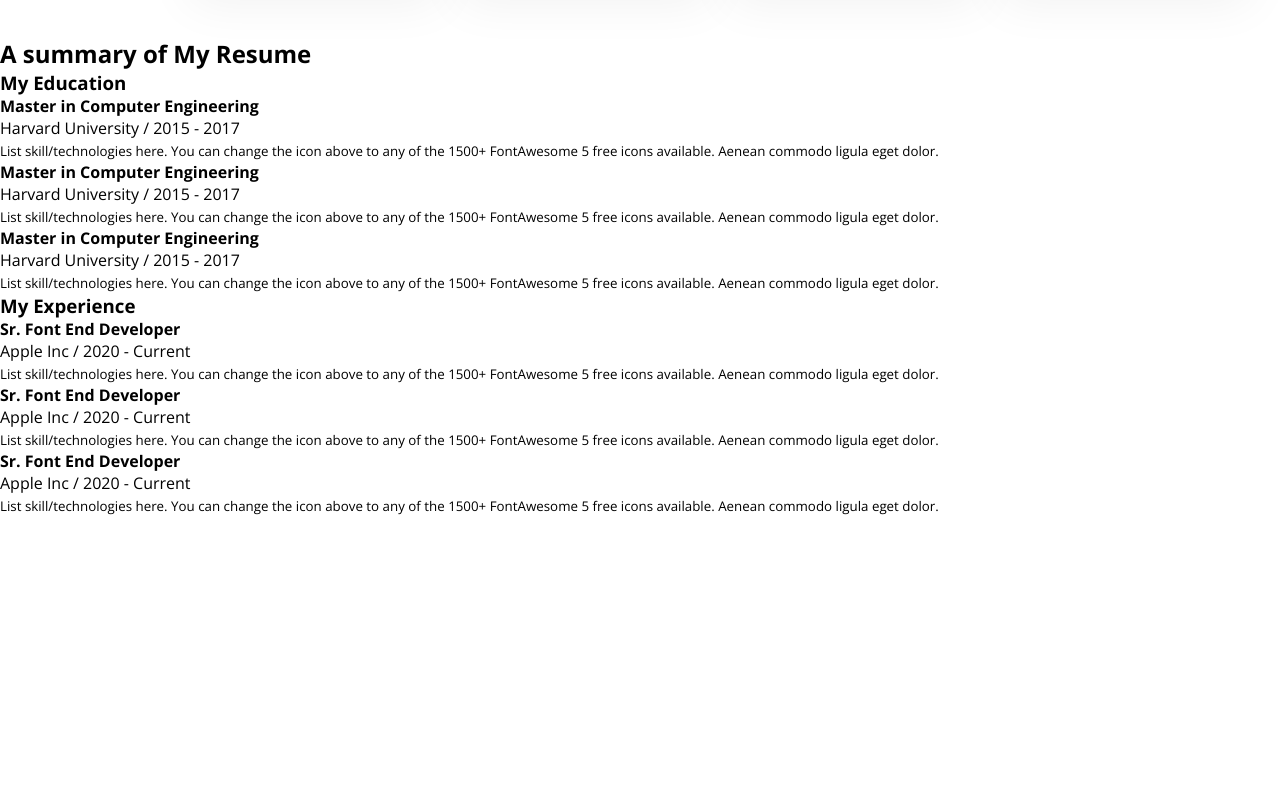
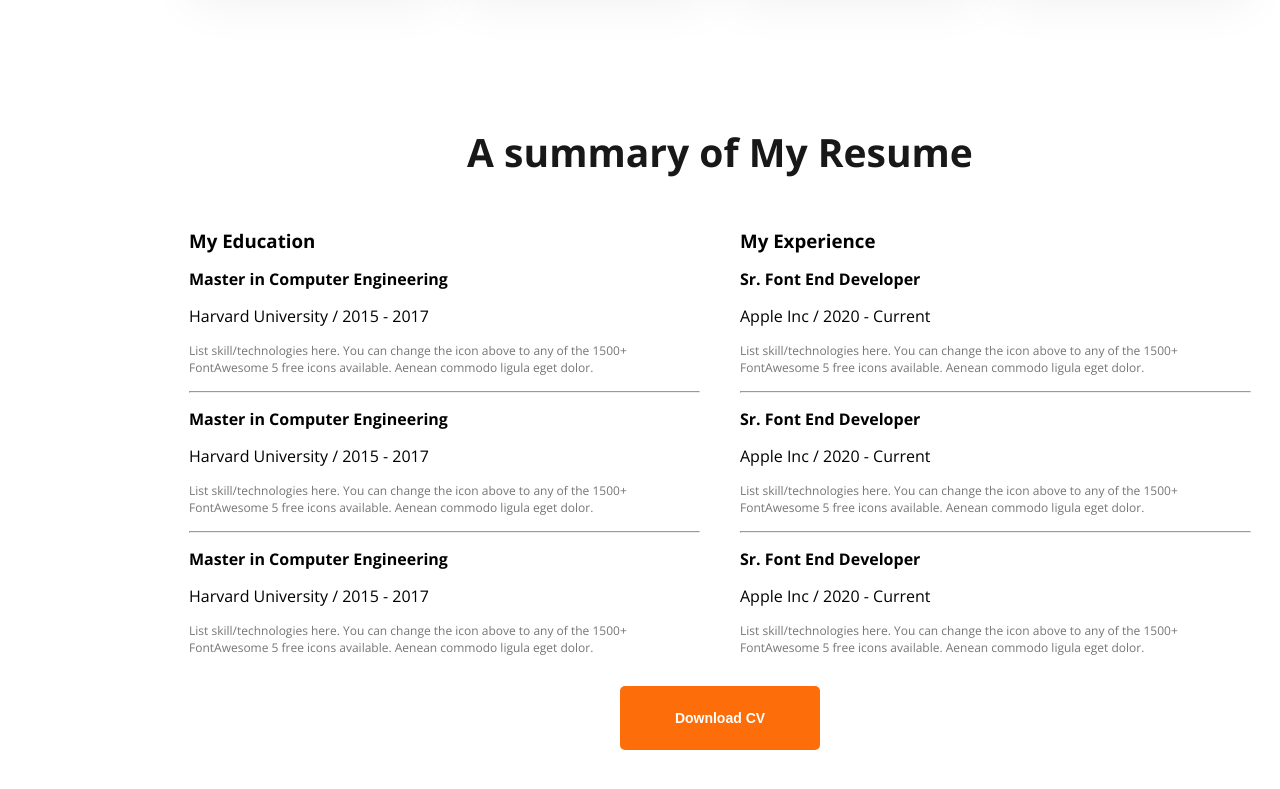
Before and after one commit to Dev-Mahamudul/developer-portfolio, a plain HTML site: page index.html in a window 1280 px wide. Shown: the part 2043-2832 px from the top of the page. Before the commit the page ends 2559 px from the top, so only its background shows below. Drawn offline with nearby package versions, Linux system fonts and the light colour scheme.

Commit message:
add education and experience css

```diff
--- a/index.html
+++ b/index.html
@@ -121,14 +121,14 @@
                             <p>Harvard University / 2015 - 2017</p>
                             <small>List skill/technologies here. You can change the icon above
                                 to any of the 1500+ FontAwesome 5 free icons available. Aenean commodo ligula eget dolor.</small>
-                            <br>
+                            <hr>
                         </div>
                         <div class="edu-box">
                             <h4>Master in Computer Engineering</h4>
                             <p>Harvard University / 2015 - 2017</p>
                             <small>List skill/technologies here. You can change the icon above
                                 to any of the 1500+ FontAwesome 5 free icons available. Aenean commodo ligula eget dolor.</small>
-                            <br>
+                            <hr>
                         </div>
                         <div class="edu-box">
                             <h4>Master in Computer Engineering</h4>
@@ -144,14 +144,14 @@
                             <p>Apple Inc / 2020 - Current</p>
                             <small>List skill/technologies here. You can change the icon above
                                 to any of the 1500+ FontAwesome 5 free icons available. Aenean commodo ligula eget dolor.</small>
-                            <br>
+                            <hr>
                         </div>
                         <div class="exp-box">
                             <h4>Sr. Font End Developer</h4>
                             <p>Apple Inc / 2020 - Current</p>
                             <small>List skill/technologies here. You can change the icon above
                                 to any of the 1500+ FontAwesome 5 free icons available. Aenean commodo ligula eget dolor.</small>
-                            <br>
+                            <hr>
                         </div>
                         <div class="exp-box">
                             <h4>Sr. Font End Developer</h4>
@@ -160,7 +160,9 @@
                                 to any of the 1500+ FontAwesome 5 free icons available. Aenean commodo ligula eget dolor.</small>
                         </div>
                     </div>
+
                 </div>
+                <button>Download CV</button>
             </div>
         </div>
         <!-- end resume  -->
--- a/style/style.css
+++ b/style/style.css
@@ -112,10 +112,10 @@
     border: none;
     background: rgb(253, 110, 10);
     color: rgb(255, 255, 255);
-font-size: 14px;
-font-weight: 700;
-text-align: center;
-margin-top: 20px;
+    font-size: 14px;
+    font-weight: 700;
+    text-align: center;
+    margin-top: 20px;
 }
 
 .banner-image> img{
@@ -237,3 +237,71 @@
 
 }
 /* end skills */
+
+/* start education and experience */
+.resume{
+    width: 1440px;
+    height: 800px;
+    display: flex;
+    flex-direction: column;
+    justify-content: center;
+    align-items: center;
+}
+.resume-template{
+    width: 1080px;
+    display: flex;
+    flex-direction: column;
+    justify-content: center;
+    align-items: center;
+}
+.resume-header{
+    color: rgb(24, 24, 24);
+    font-size: 26px;
+    font-weight: 700;
+    text-align: center;
+    margin-bottom: 50px;
+}
+.resume-container{
+    display: flex;
+    flex-direction: row;
+    justify-content: center;
+    align-items: center;
+    gap: 40px;
+}
+.education, .edu-box {
+    display: flex;
+    flex-direction: column;
+    justify-content: center;
+    gap: 15px;
+}
+.edu-box > small{
+    width: 511px;
+    color: rgb(117, 117, 117);
+    font-size: 12px;
+    font-weight: 400;
+}
+.experience, .exp-box {
+    display: flex;
+    flex-direction: column;
+    justify-content: center;
+    gap: 15px;
+}
+.exp-box > small{
+    width: 511px;
+    color: rgb(117, 117, 117);
+    font-size: 12px;
+    font-weight: 400;
+}
+.resume-template > button{
+    width: 200px;
+    height: 64px;
+    border-radius: 5px;
+    border: none;
+    background: rgb(253, 110, 10);
+    color: rgb(255, 255, 255);
+    font-size: 14px;
+    font-weight: 700;
+    text-align: center;
+    margin-top: 30px;
+}
+/* end education and experience */
```
